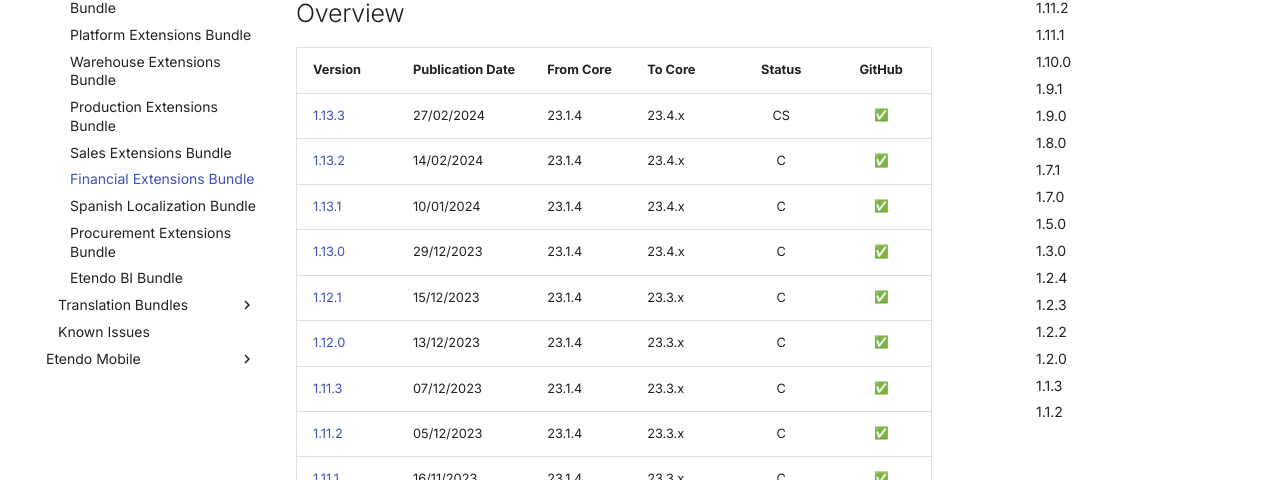
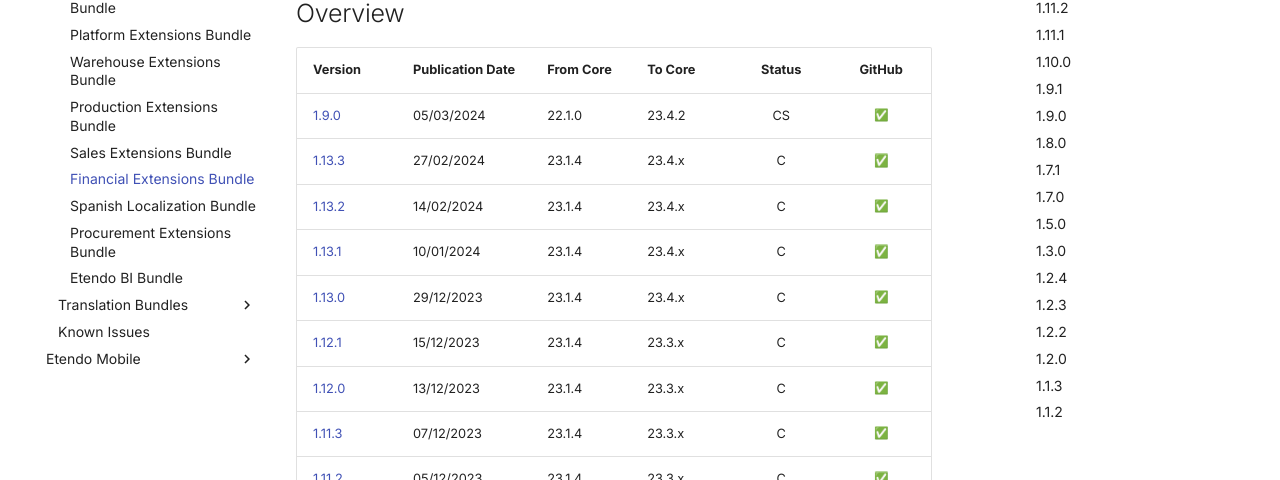
Before and after one commit to facumoyanosmf/mkdocs-prueba, an MkDocs documentation site: the page built from docs/whats-new/release-notes/etendo-classic/bundles/financial-extensions/release-notes.md, in a window 1280 px wide and 900 px high. Shown: the part 420-900 px from the top of the window. Built offline with MkDocs 1.6.1 and Material for MkDocs 9.7.7, drawn with Linux system fonts in a browser that asks for light colours; emoji names are drawn with the system emoji font; comment, search, counter and statistics services are not loaded; the version menu is left out.

Commit message:
Add release notes for Version 1.9.0 :memo:

```diff
--- a/docs/whats-new/release-notes/etendo-classic/bundles/financial-extensions/release-notes.md
+++ b/docs/whats-new/release-notes/etendo-classic/bundles/financial-extensions/release-notes.md
@@ -14,7 +14,8 @@
 
 | Version | Publication Date | From Core | To Core| Status | GitHub |
 | --- | --- | --- | --- | :---: | :---: |
-| [1.13.3](#1133)   | 27/02/2024 | 23.1.4 | 23.4.x | CS | :white_check_mark:    |
+| [1.9.0](https://github.com/facumoyanosmf/mkdocs-prueba/releases/tag/1.9.0){target="_blank"} | 05/03/2024 | 22.1.0 | 23.4.2 | CS | :white_check_mark: |
+| [1.13.3](#1133)   | 27/02/2024 | 23.1.4 | 23.4.x | C | :white_check_mark:    |
 | [1.13.2](#1132)   | 14/02/2024 | 23.1.4 | 23.4.x | C  | :white_check_mark:    |
 | [1.13.1](#1131)   | 10/01/2024 | 23.1.4 | 23.4.x | C  | :white_check_mark:    |
 | [1.13.0](#1130)   | 29/12/2023 | 23.1.4 | 23.4.x | C  | :white_check_mark:    |
```
